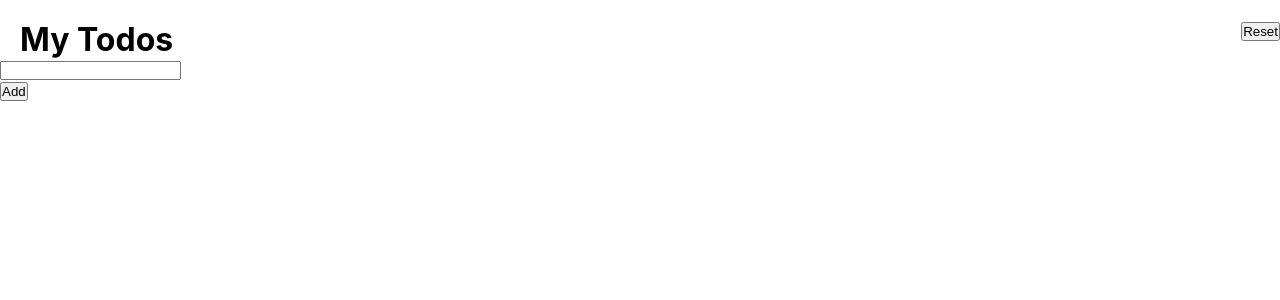
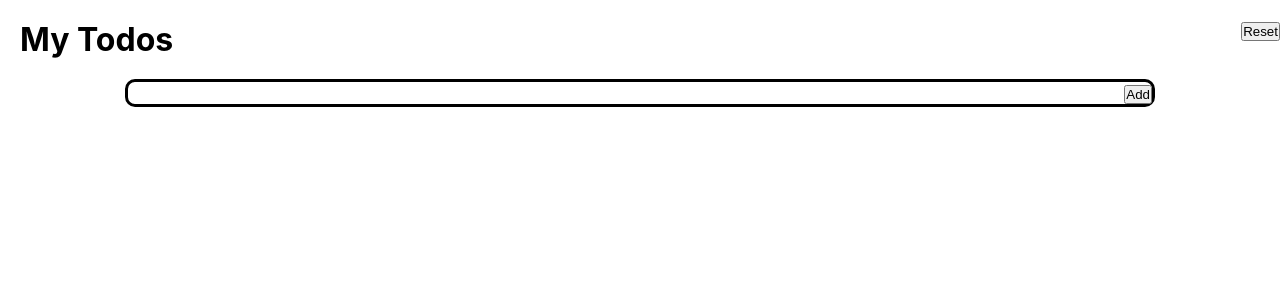
Before and after one commit to HPTR/todo-tech-test, a React (Create React App) app: page / in a window 1280 px wide. Shown: the top 300 px of the page. Built offline with nearby package versions, Linux system fonts and the light colour scheme.

Commit message:
Add todo list styling

```diff
--- a/src/components/AddTodo/AddTodo.scss
+++ b/src/components/AddTodo/AddTodo.scss
@@ -0,0 +1,25 @@
+.add-todo {
+    display: flex;
+    justify-content: center;
+    align-items: center;
+    width: 80vw;
+    border-radius: 10px;
+    border: 3px solid black;
+    margin: 20px auto;
+
+    &__input {
+        width: 100%;
+        border: none;
+        font-size: 1.2rem;
+        border-radius: 10px;
+    }
+
+    &__button {
+        position: relative;
+        right: 20px;
+        width: 20%;
+        font-size: 1.2rem;
+        border: none;
+        background: none;
+    }
+}
```
